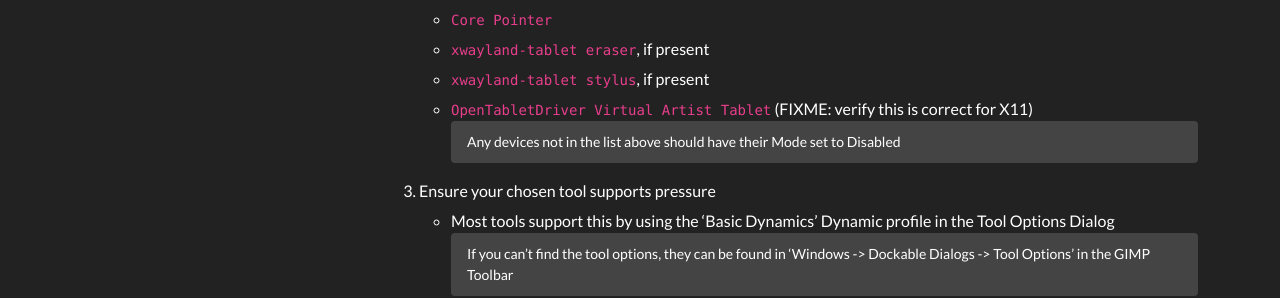
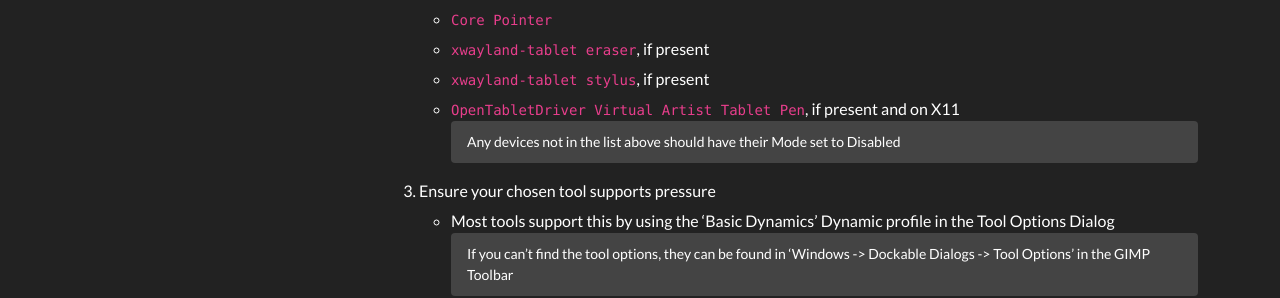
Before and after one commit to OpenTabletDriver/opentabletdriver.github.io, a Jekyll site: the page built from site/_wiki/FAQ/LinuxAppSpecific.md, in a window 1280 px wide. Shown: the part 1074-1372 px from the top of the page. Built offline with Jekyll 4.4.1, drawn with Linux system fonts in a browser that asks for light colours; nearby versions of some CDN libraries; comment, search, counter and statistics services are not loaded.

Commit message:
Linux/AppSpecific: GIMP: Fix X11 device name

```diff
--- a/site/_wiki/FAQ/LinuxAppSpecific.md
+++ b/site/_wiki/FAQ/LinuxAppSpecific.md
@@ -44,7 +44,7 @@ If your program still does not work after ensuring the output mode has been set
     - `Core Pointer`
     - `xwayland-tablet eraser`, if present
     - `xwayland-tablet stylus`, if present
-    - `OpenTabletDriver Virtual Artist Tablet` (FIXME: verify this is correct for X11)
+    - `OpenTabletDriver Virtual Artist Tablet Pen`, if present and on X11
     > Any devices not in the list above should have their Mode set to Disabled
 3. Ensure your chosen tool supports pressure
     - Most tools support this by using the 'Basic Dynamics' Dynamic profile in the Tool Options Dialog
```
